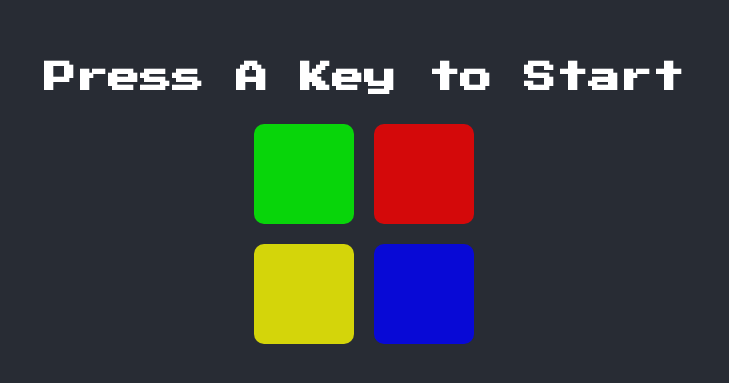
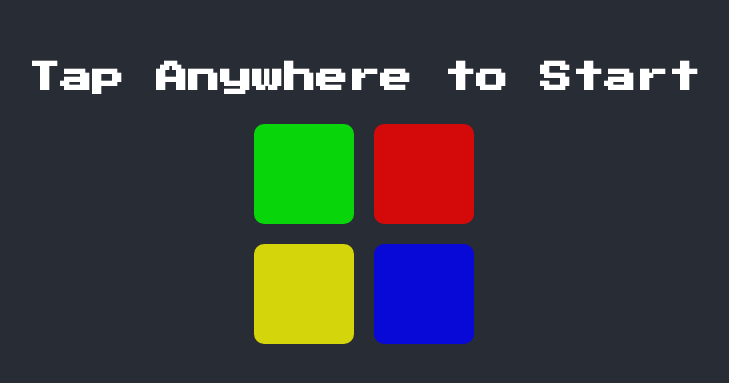
Before and after one commit to Husse1nBerg/simon-game, a plain HTML site: page index.html in a window 1280 px wide. Shown: the part 211-594 px from the top of the page, without its empty margins (276-1005 px from the left). Drawn offline with nearby package versions, Linux system fonts and the light colour scheme.

Commit message:
Update index.html

```diff
--- a/index.html
+++ b/index.html
@@ -9,7 +9,7 @@
 </head>
 <body>
 
-  <h1 id="level-title">Press A Key to Start</h1>
+  <h1 id="level-title">Tap Anywhere to Start</h1>
   <div class="container">
     <div class="row">
 
```
